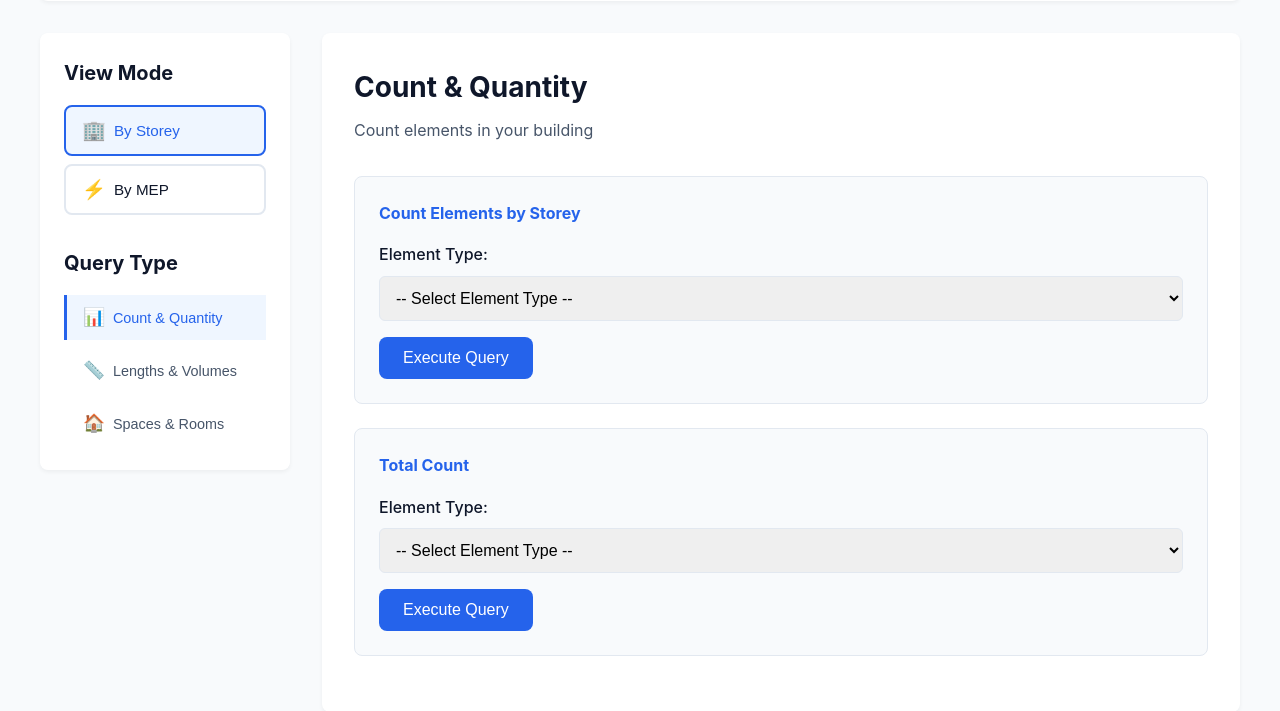
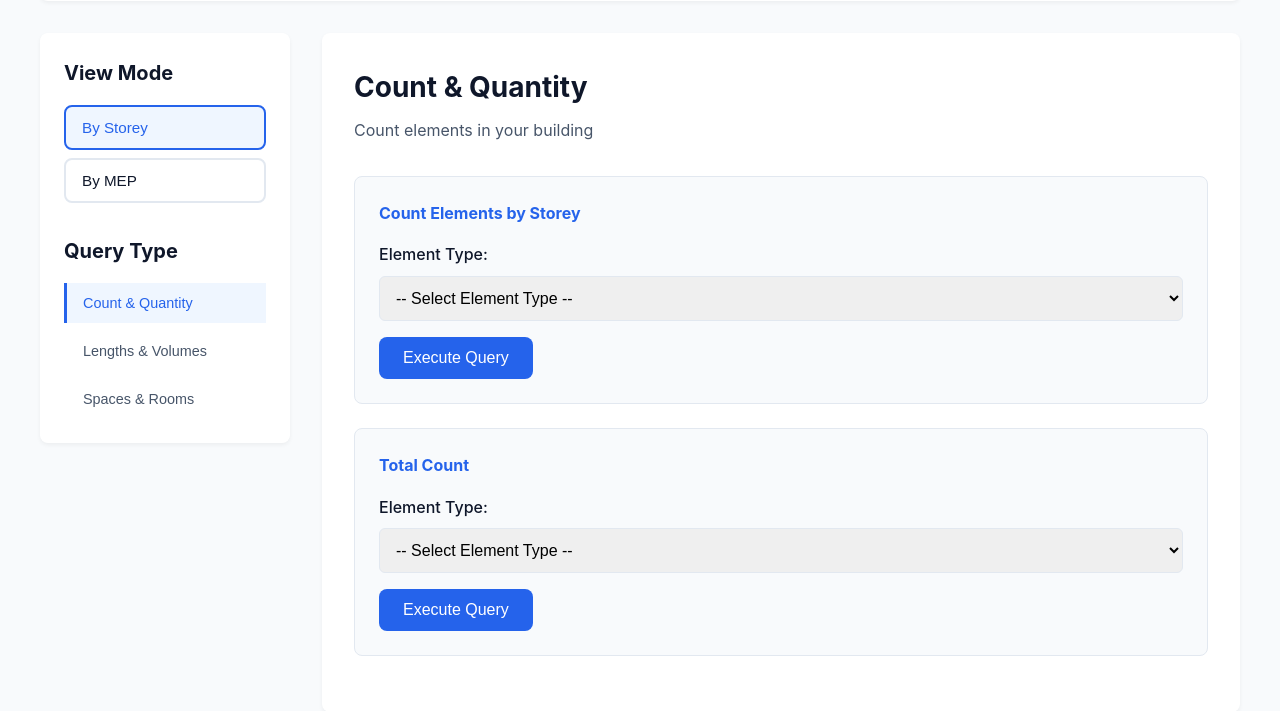
Before and after one commit to dennisjonca/open_bim, a Flask app: template templates/query_simple.html in a window 1280 px wide. Shown: the part 221-932 px from the top of the page. Run offline with Flask 3, Linux system fonts and the light colour scheme; the template is opened without the code that fills it, so the values that code supplies are empty.

Commit message:
Remove icons from query_simple.html buttons
Removed icon spans from view mode and query type buttons.

```diff
--- a/templates/query_simple.html
+++ b/templates/query_simple.html
@@ -14,11 +14,9 @@
             <h3>View Mode</h3>
             <div class="view-mode-tabs">
                 <button class="view-mode-button active" data-view="storey">
-                    <span class="icon">🏢</span>
                     By Storey
                 </button>
                 <button class="view-mode-button" data-view="mep">
-                    <span class="icon">⚡</span>
                     By MEP
                 </button>
             </div>
@@ -26,15 +24,12 @@
             <h3 style="margin-top: 2rem;">Query Type</h3>
             <div class="category-tabs">
                 <button class="tab-button active" data-category="quantity">
-                    <span class="icon">📊</span>
                     Count & Quantity
                 </button>
                 <button class="tab-button" data-category="lengths">
-                    <span class="icon">📏</span>
                     Lengths & Volumes
                 </button>
                 <button class="tab-button" data-category="spaces">
-                    <span class="icon">🏠</span>
                     Spaces & Rooms
                 </button>
             </div>
```
